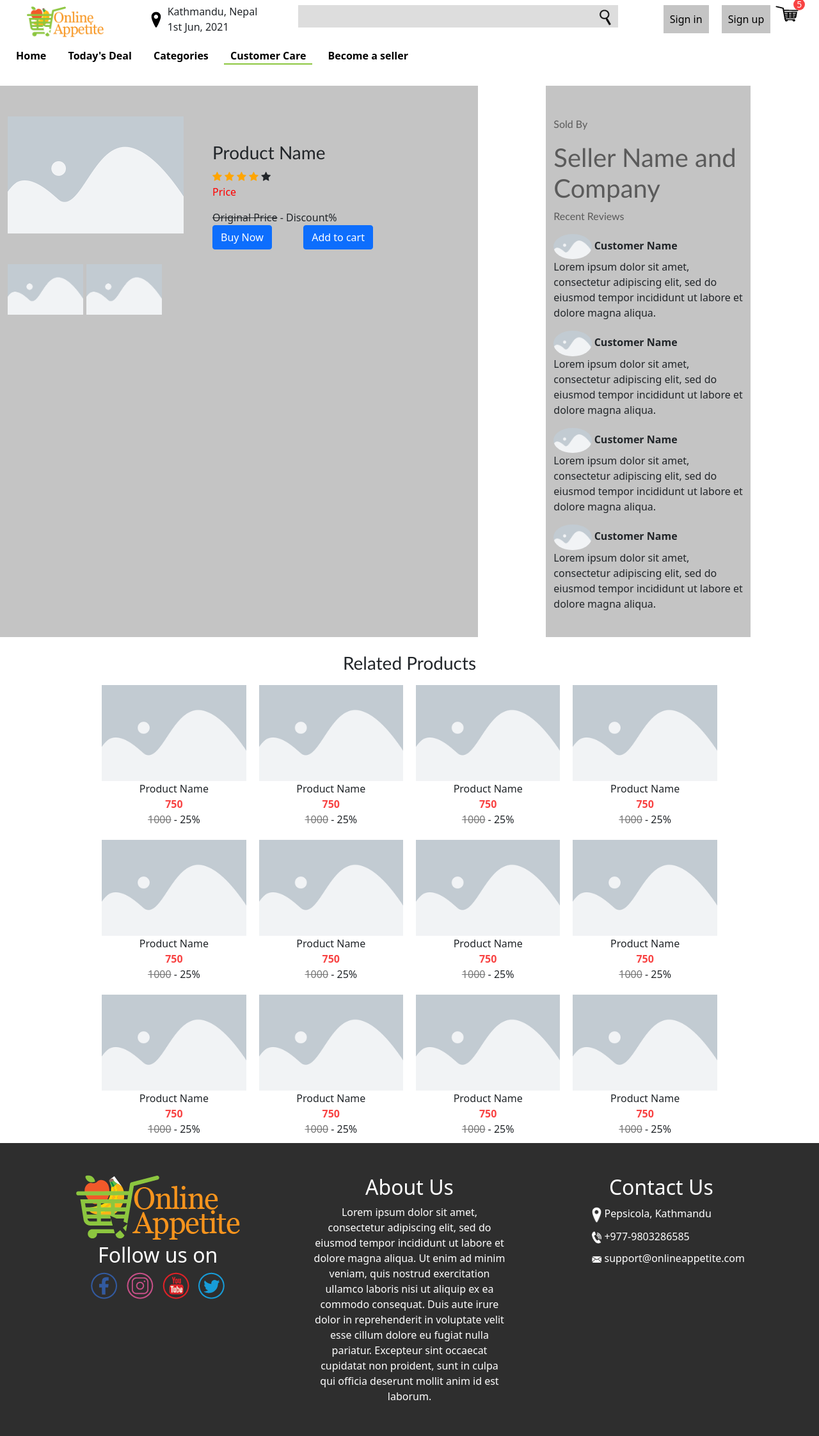
After one commit to asrma7/OnlineAppetite, a PHP site: page /product.php in a window 1280 px wide. The commit adds this page. Shown: the whole page at 64% size. Run offline with PHP 8.4, Linux system fonts and the light colour scheme.

Commit message:
made product and cart

```diff
--- /dev/null
+++ b/css/cart.css
@@ -0,0 +1,6 @@
+@media (max-width:500px) {
+  #order{
+    width:40px;
+    color: red;
+  }
+}
--- a/customerCare.php
+++ b/customerCare.php
@@ -5,6 +5,7 @@
     <meta http-equiv="X-UA-Compatible" content="IE=edge">
     <meta name="viewport" content="width=device-width, initial-scale=1.0">
     <link rel="stylesheet" href="css/style.css">
+
     <title>Customer Care</title>
 </head>
 <body>
@@ -12,8 +13,11 @@
         $page = 'customerCare';
         include 'header.php';
     ?>
+
     <?php include 'footer.php';?>
     <script src="js/script.js"></script>
     <script src="js/index.js"></script>
+    <script src="bootstrap/js/bootstrap.bundle.min.js"></script>
+    </script>
 </body>
 </html>
--- /dev/null
+++ b/product.php
@@ -0,0 +1,96 @@
+<!doctype html>
+<html lang="en">
+<head>
+    <meta http-equiv="X-UA-Compatible" content="IE=edge">
+    <meta name="viewport" content="width=device-width, initial-scale=1.0">
+    <link rel="stylesheet" href="css/style.css">
+    <link rel="stylesheet" href="css/index.css">
+    <link rel="stylesheet" href="css/product.css">
+    <link rel="stylesheet" href="css/bootstrap.min.css">
+    <link rel="stylesheet" href="https://cdnjs.cloudflare.com/ajax/libs/font-awesome/4.7.0/css/font-awesome.min.css">
+    <title>Product</title>
+    <!-- Required meta tags -->
+    <meta charset="utf-8">
+</head>
+
+<body>
+    <?php
+        $page = 'customerCare';
+        include 'header.php';
+    ?>
+    <!-- Product Names -->
+    <div class="py-4">
+        <div class="container-fluid">
+            <div class="row">
+                <div class="col-sm-3 pb-lg-4 md-4mb-4" style="padding-left:2;background-color:#c4c4c4">
+                    <a href="#"> <img src="assets/images/placeholder.png" class="pt-5 " id="product1"></a>
+                    <img src="assets/images/placeholder.png" style="width:40%" class="pt-5" id="product2">
+                    <img src="assets/images/placeholder.png" style="width:40%" class="pt-5" id="product2">
+
+                </div>
+                <div class="col-sm-4 pb-lg-4 md-4mb-4" style="background-color:#c4c4c4" class="pe-2" id="product2">
+                    <h1 class="pt-5" style="font-family: Gill Sans, sans-serif;font-size: 28px;margin-top:10%">Product Name</h1>
+                    <span class="fa fa-star checked" style="color: orange;"></span>
+                    <span class="fa fa-star checked" style="color: orange;"></span>
+                    <span class="fa fa-star checked" style="color: orange;"></span>
+                    <span class="fa fa-star checked" style="color: orange;"></span>
+                    <span class="fa fa-star"></span>
+                    <p style="color:red"> Price </p>
+                    <span style="text-decoration:line-through"> Original Price</span> -
+                    <span>Discount%</span>
+                    <div class="row">
+                        <div class="col-sm-4 pb-lg-4 md-4mb-4">
+                            <button type="button" class="btn btn-primary">Buy Now</button>
+                        </div>
+                        <div class="col-sm-4 pb-lg-4 md-4mb-4">
+                            <span><button type="button" class="btn btn-primary">Add to cart</button>
+                        </div>
+                    </div>
+                </div>
+                <div class="col-sm-1 pb-lg-4 md-4mb-4"></div>
+                <!-- Customer FeedBack -->
+                <div class="col-sm-3 pb-lg-4 md-4mb-4" style="background-color:#c4c4c4">
+                    <p style="font-family: Gill Sans, sans-serif;color:#5B5B5B" class="pt-5">Sold By</p>
+                    <h1 style="font-family: Gill Sans, sans-serif;color:#5B5B5B"> Seller Name and Company</h1>
+                    <p style="font-family: Gill Sans, sans-serif;color:#5B5B5B">Recent Reviews</p>
+                    <?php
+                            for($i=0; $i<4; $i++){
+                            ?>
+                    <div class="customer">
+                        <img src="assets/images/placeholder.png" style="width:20%;border-radius:50%;" alt="">
+                        <strong class="customer-name">Customer Name</strong>
+                        <p>Lorem ipsum dolor sit amet, consectetur adipiscing elit, sed do eiusmod tempor incididunt ut
+                            labore et dolore magna aliqua.</P>
+                    </div>
+                    <?php } ?>
+                </div>
+            </div>
+        </div>
+    </div>
+    <!-- Similar Products -->
+    <h1 style="font-family: Gill Sans, sans-serif;font-size: 28px;" class="text-center">Related Products</h1>
+    <div class="container">
+        <div class="products">
+            <?php
+            for($i=0; $i<12; $i++){
+            ?>
+            <div class="product">
+                <img class="product-image" src="assets/images/placeholder.png" alt="">
+                <span class="product-name">Product Name</span>
+                <span class="price">750</span>
+                <div>
+                    <span class="discount">1000</span> -
+                    <span class="rate">25%</span>
+                </div>
+            </div>
+            <?php } ?>
+        </div>
+    </div>
+        <?php include 'footer.php';?>
+        <script src="js/script.js"></script>
+        <script src="js/bootstrap.min.js"></script>
+        <script src="js/script.js"></script>
+        <script src="js/index.js"></script>
+</body>
+
+</html>
```
Also changed, not shown: cart.php (added, +63 -0 lines), assets/images/card.jpeg (added), assets/images/cash.png (added), assets/images/paypal.png (added), css/product.css (added), signup.php (line endings or trailing spaces).
